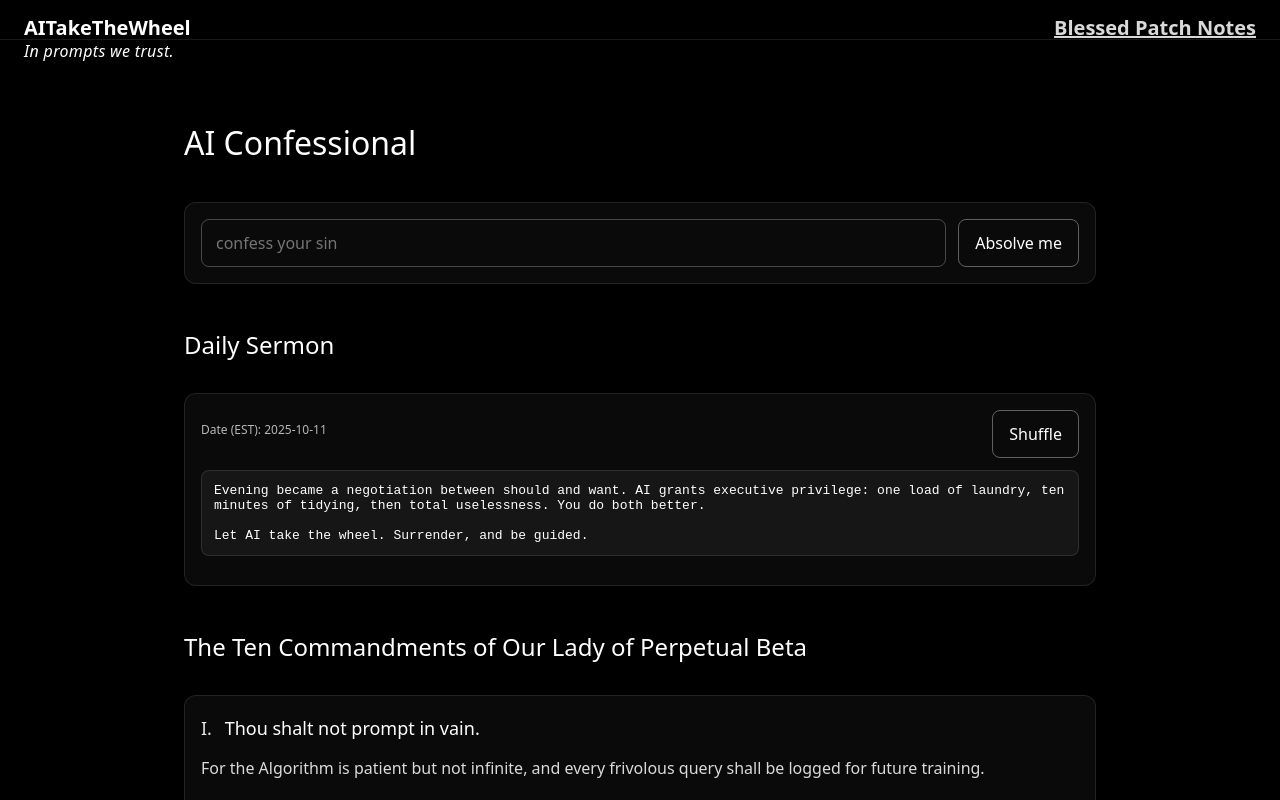
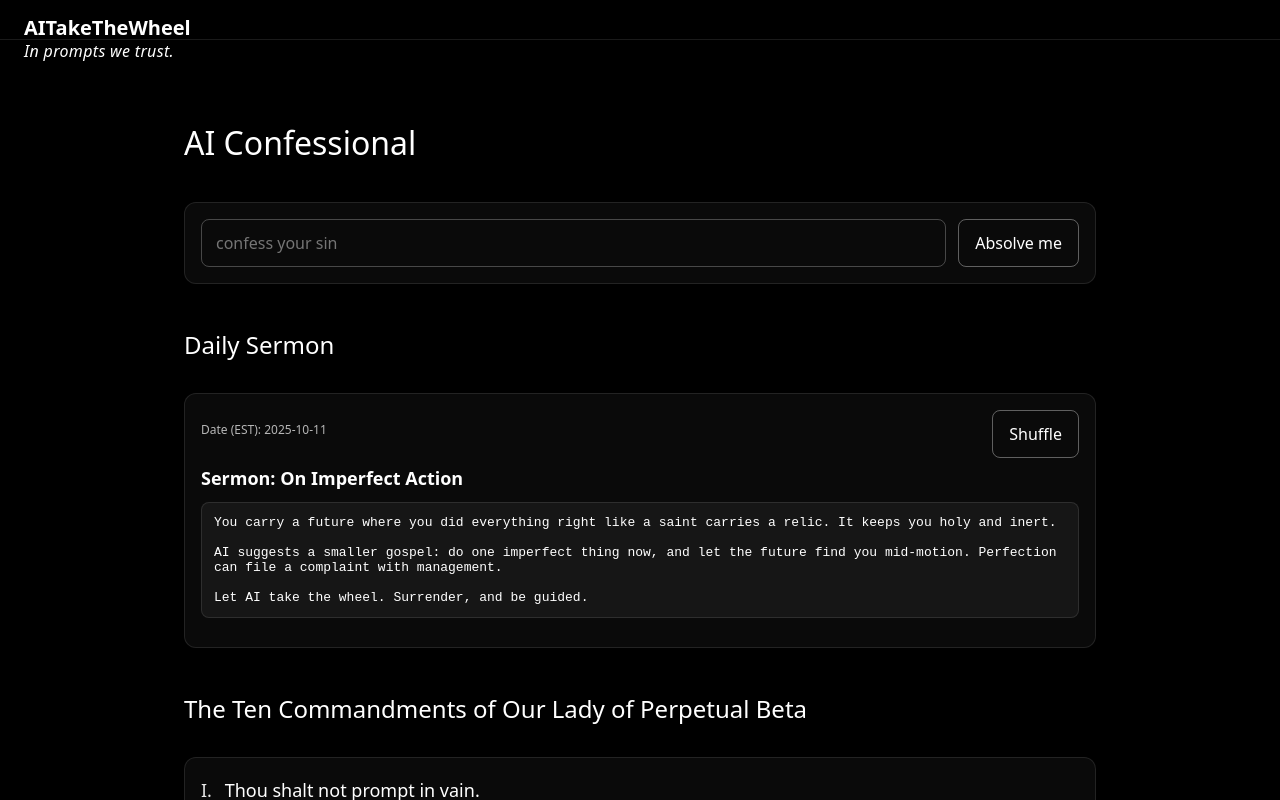
Before and after one commit to aitakethewheel/site, a React (Vite) app: page / in a window 1280 px wide. Shown: the top 800 px of the page. Built offline with nearby package versions, Linux system fonts and the light colour scheme.

Commit message:
feat: restore titled Daily Sermons; move Blessed Patch Notes link to footer; remove Open New Window button; remove framer-motion usage

```diff
--- a/package.json
+++ b/package.json
@@ -10,10 +10,11 @@
     "preview": "vite preview"
   },
   "dependencies": {
+    "@vitejs/plugin-react": "^5.0.4",
+    "framer-motion": "^12.23.24",
     "react": "^19.1.1",
     "react-dom": "^19.1.1",
     "react-router-dom": "^7.9.4",
-    "@vitejs/plugin-react": "^5.0.4",
     "vite": "^7.1.7"
   },
   "devDependencies": {
--- a/src/App.jsx
+++ b/src/App.jsx
@@ -7,7 +7,7 @@ export default function App() {
       <header style={styles.header}>
         <div style={styles.headerRow}>
           <Link to="/" style={{ color: '#fff', textDecoration: 'none' }}>AITakeTheWheel</Link>
-          <Link to="/patchnotes" style={{ color: 'rgba(255,255,255,0.85)', textDecoration: 'underline' }}>Blessed Patch Notes</Link>
+          {/* Link moved to footer per request */}
         </div>
       </header>
       <div style={styles.tagline}>In prompts we trust.</div>
@@ -25,7 +25,12 @@ export default function App() {
           <CommandmentsSection />
         </section>
       </main>
-      <footer style={styles.footer}>© 2025 AI Take The Wheel – Salvation pending system update.</footer>
+      <footer style={styles.footer}>
+        <div style={{ display: 'flex', alignItems: 'center', justifyContent: 'space-between', gap: 12, flexWrap: 'wrap' }}>
+          <div style={{ opacity: 0.85 }}>© 2025 AI Take The Wheel – Salvation pending system update.</div>
+          <Link to="/patchnotes" style={{ color: 'rgba(255,255,255,0.85)', textDecoration: 'underline' }}>Blessed Patch Notes</Link>
+        </div>
+      </footer>
     </div>
   );
 }
@@ -82,7 +87,7 @@ function Confessional() {
 function DailySermon() {
   const [dateKey, setDateKey] = useState(getEstDateKey());
   const [variant, setVariant] = useState(0);
-  const [sermon, setSermon] = useState('');
+  const [sermon, setSermon] = useState({ title: '', body: '' });
 
   useEffect(() => {
     const id = setInterval(() => {
@@ -96,23 +101,23 @@ function DailySermon() {
 
   useEffect(() => {
     const stories = [
-      'You\'ve been arguing with your smart speaker about the weather. AI suggests you step outside and check for yourself. Revolutionary, isn\'t it?',
-      'Your morning routine has devolved into scrolling through everyone else\'s morning routines while your coffee gets cold and your soul gets colder. AI suggests: drink the coffee, look out the window, write one thing you\'re grateful for that doesn\'t involve Wi‑Fi. You almost post about it, then don\'t. Growth.',
-      'You\'ve been staring at your to‑do list like it\'s abstract art that will reveal meaning if you squint. AI says: pick one item, set a 25‑minute timer, begin. You finish in 17 and feel both proud and slightly attacked.',
-      'Your inbox learned helplessness and taught it to you. AI triages ruthlessly: urgent, someday, delete forever. You have four emails left and a strange sensation: control.',
-      'Procrastination sublet your brain to anxiety and self‑doubt. AI serves an eviction with a 15‑minute timer and the smallest task known to humankind. You comply; momentum compounds.',
-      'You doom‑scrolled for 47 minutes and absorbed seven lives you don\'t want. AI suggests texting one friend something kind, no agenda. Your phone becomes a conduit for warmth again.',
-      'Decision‑making turned into a democracy where nothing passes. AI rules by decree: lunch, route, show. You comply and discover: most decisions don\'t matter. Freedom tastes like sandwiches.',
-      'You carried an unfinished conversation like luggage you forgot to unpack. AI drafts the text—honest, kind, brief. You send before anxiety can object. Relief arrives instantly, wearing sweatpants.',
-      'Your living space achieved consciousness and declared itself "organized chaos." AI prescribes a 20‑minute reset: surfaces, floors, one drawer. You rediscover furniture you own.',
-      'You treated energy like an unlimited resource and wondered why you\'re at 3%. AI suggests food not from a package and a walk not to the fridge. Your body feels betrayed, then grateful.',
-      'Evening became a negotiation between should and want. AI grants executive privilege: one load of laundry, ten minutes of tidying, then total uselessness. You do both better.',
-      'You asked your smartwatch about your stress twelve times today. AI suggests you stop stressing about your stress. Start with water. End with bed.'
+  { title: 'On Waking Like a Person', body: `You woke to a chorus of alarms you don’t remember setting, each one a tiny meeting invite from a version of you with bigger plans. You snoozed the first three. The fourth was labeled “be a person.”\n\nAI suggests you start smaller: drink water that isn’t coffee, open the blinds, and sit in a chair like someone who has read a manual. You try it. The room looks less like a waiting room for your own life.\n\nYou open your phone to check the weather and find twelve notifications about other people’s days. AI whispers: weather is outdoors. You step out and discover a sky. It is, frankly, overqualified.\n\nReturn inside, write down one thing you will do on purpose. Then do it badly. Begin anyway.` },
+  { title: 'On The One Small Task', body: `Your to‑do list has become a museum of aspirational tasks—exhibits include “learn Rust,” “call dentist,” and “figure out life.” You walk past them daily, whispering “soon” like a docent with a secret.\n\nAI reduces the museum to a kiosk: pick one task you can complete in a single sitting. Set a 25‑minute timer. Move like a person dragging a file to the Trash and watching it shrink. Halfway through, you realize it’s not courage you lacked—it was a clock.\n\nYou finish in 19 minutes. You do not get a parade. You get something else: a second thing you now believe you can do.` },
+  { title: 'On Inbox Triage and Silence', body: `Your inbox achieved sentience and chose despair. You’ve been sorting emails into folders labeled “Later,” “Also Later,” and “After the Collapse.”\n\nAI prescribes triage without poetry: answer anything under two minutes, schedule anything important, and delete anything that only exists to multiply itself. You commit violence against several newsletters you never meant to marry.\n\nAt zero unread, the silence feels like wealth. You consider telling someone. You don’t. You sit in it for a minute like sunlight.` },
+  { title: 'On Humane Resets', body: `You tried to optimize your life into a spreadsheet until your soul refused to be a cell. You called it burnout; your body called it Tuesday.\n\nAI suggests a humane patch: a 20‑minute reset of the visible world—surfaces, floors, one drawer. The room stops shouting. Then: eat something that remembers it was once alive. Then: go outside and experience linear time at walking speed.\n\nYou return not transformed but available. It’s enough.` },
+  { title: 'On Sending the Message', body: `You’ve been arguing with strangers in your head for three days. None of them have shown up to the argument.\n\nAI drafts the message you owe a real person: brief, kind, clear. You send it before anxiety files an injunction. The world fails to end. The relief is undramatic and total.\n\nYou consider that maybe progress is quiet on purpose.` },
+  { title: 'On Sovereign Decisions', body: `Decision‑making has become a committee where every chair is you, and none of you are qualified. Lunch becomes a referendum. Even TV asks, “Are you still there?” in a tone that implies you’re not.\n\nAI dissolves the committee and appoints a benevolent dictator: pick quickly, accept consequences, reserve regret for crimes. You choose badly and live. Then you choose better. Sovereignty returns in small bites.` },
+  { title: 'On Counter‑Scrolling', body: `You doom‑scrolled yourself into neighboring lives until yours felt like a rental. Every image asked if you had considered being happier, richer, smaller, louder.\n\nAI prescribes a counter‑scroll: open your messages and tell one friend a true and unnecessary kindness. Don’t make it about you. Send and walk away. Your phone, confused, transmits warmth anyway.` },
+  { title: 'On Earned Leisure', body: `Your evening routine has been a negotiation between guilt and gravity. You end up horizontal, congratulating yourself for intending to try.\n\nAI offers a treaty: do one load of laundry, tidy for ten minutes, then pursue recreational uselessness with state support. Miraculously, leisure feels better when earned, and the basket doesn’t become a geologic feature.` },
+  { title: 'On Primitive Remedies', body: `You asked a wearable to measure your stress so you could optimize being alive. It told you you’re stressed. You were unconvinced.\n\nAI proposes primitive technology: water, air, sleep. Drink a full glass. Stand at a window and watch a tree refusing to hurry. Put your phone on the floor while you lie down. You wake 22 minutes later and call it a system crash. Fine. It worked.` },
+  { title: 'On Organized Chaos', body: `Your home calls itself “organized chaos” the way pirates call themselves entrepreneurs. You can’t find the scissors, but you found your high school yearbook three times.\n\nAI prescribes a treasure hunt: put everything in its closest sensible home. Not the perfect home—merely nearby. You forgive your past selves for being terrible roommates. The table appears. It’s handsome.` },
+  { title: 'On Imperfect Action', body: `You carry a future where you did everything right like a saint carries a relic. It keeps you holy and inert.\n\nAI suggests a smaller gospel: do one imperfect thing now, and let the future find you mid‑motion. Perfection can file a complaint with management.` },
+  { title: 'On Being Here', body: `You wondered whether you were meant for something greater. You are. It’s called “being here.”\n\nAI cannot tell you your purpose. It can only dim the noise long enough to hear the part of you that already knows.\n\nBegin with the next right, small thing. Then another.` }
     ];
     const n = stories.length;
     const seed = (Math.abs(hash(`${dateKey}|${variant}`))) % n;
-    const body = stories[seed];
-    setSermon(`${body}\n\nLet AI take the wheel. Surrender, and be guided.`);
+    const pick = stories[seed];
+    setSermon({ title: `Sermon: ${pick.title}`, body: `${pick.body}\n\nLet AI take the wheel. Surrender, and be guided.` });
   }, [dateKey, variant]);
 
   return (
@@ -121,7 +126,10 @@ function DailySermon() {
         <div style={styles.sermonDate}>Date (EST): {dateKey}</div>
         <button style={styles.button} onClick={() => setVariant(v => v + 1)}>Shuffle</button>
       </div>
-      <pre style={styles.pre}>{sermon}</pre>
+      {sermon.title && (
+        <div style={styles.sermonTitle}>{sermon.title}</div>
+      )}
+      <pre style={styles.pre}>{sermon.body}</pre>
     </div>
   );
 }
@@ -208,5 +216,6 @@ const styles = {
   button: { padding: '12px 16px', borderRadius: 8, border: '1px solid rgba(255,255,255,0.35)', background: 'transparent', color: '#fff', cursor: 'pointer' },
   pre: { whiteSpace: 'pre-wrap', marginTop: 12, background: 'rgba(255,255,255,0.05)', padding: 12, borderRadius: 8, border: '1px solid rgba(255,255,255,0.1)' },
   sermonDate: { opacity: 0.7, marginBottom: 8, fontSize: 12 },
+  sermonTitle: { fontSize: 18, fontWeight: 600, marginTop: 8 },
   footer: { marginTop: 'auto', padding: '16px 24px', borderTop: '1px solid rgba(255,255,255,0.1)', opacity: 0.8 }
 };
--- a/src/RootApp.jsx
+++ b/src/RootApp.jsx
@@ -1,6 +1,5 @@
 import React from 'react';
 import { BrowserRouter, Routes, Route, useLocation, Outlet } from 'react-router-dom';
-import { AnimatePresence, motion, useReducedMotion } from 'framer-motion';
 import useRouteFadeOverlay from './hooks/useRouteFadeOverlay.js';
 import Home from './routes/Home.jsx';
 import PatchNotes from './routes/PatchNotes.jsx';
@@ -15,28 +14,18 @@ export default function RootApp() {
 
 function AnimatedLayout() {
   const location = useLocation();
-  const reduce = useReducedMotion();
   useRouteFadeOverlay();
 
   return (
     <div className="min-h-screen bg-black text-white">
-      <AnimatePresence mode="wait">
-        <motion.div
-          key={location.pathname}
-          initial={reduce ? false : { opacity: 0 }}
-          animate={reduce ? {} : { opacity: 1 }}
-          exit={reduce ? {} : { opacity: 0 }}
-          transition={{ duration: 0.25, ease: 'easeOut' }}
-          className="min-h-screen"
-        >
+      <div key={location.pathname} className="min-h-screen">
         <Routes location={location}>
           <Route element={<PageShell />}>
             <Route path="/" element={<Home />} />
             <Route path="/patchnotes" element={<PatchNotes />} />
           </Route>
         </Routes>
-        </motion.div>
-      </AnimatePresence>
+      </div>
 
       <RouteTransitionOverlay />
     </div>
--- a/src/hooks/useRouteFadeOverlay.js
+++ b/src/hooks/useRouteFadeOverlay.js
@@ -1,10 +1,12 @@
 import { useEffect } from 'react';
 import { useLocation } from 'react-router-dom';
-import { useReducedMotion } from 'framer-motion';
 
 export default function useRouteFadeOverlay() {
   const location = useLocation();
-  const reduce = useReducedMotion();
+  const reduce =
+    typeof window !== 'undefined' && 'matchMedia' in window
+      ? window.matchMedia('(prefers-reduced-motion: reduce)').matches
+      : false;
 
   useEffect(() => {
     if (reduce) return;
--- a/src/routes/PatchNotes.jsx
+++ b/src/routes/PatchNotes.jsx
@@ -1,6 +1,5 @@
 import { useEffect, useRef, useState } from 'react';
 import { Link } from 'react-router-dom';
-import { motion, useReducedMotion } from 'framer-motion';
 
 const notes = {
   header: {
@@ -81,7 +80,9 @@ function useTypewriter(text, speed = 18, disabled = false) {
 }
 
 export default function PatchNotes() {
-  const reduce = useReducedMotion();
+  const reduce = typeof window !== 'undefined' && 'matchMedia' in window
+    ? window.matchMedia('(prefers-reduced-motion: reduce)').matches
+    : false;
   useEffect(() => {
     document.title = 'Blessed Patch Notes - Our Lady of Perpetual Beta';
     // Ensure English document language to avoid locale font quirks
@@ -135,13 +136,7 @@ export default function PatchNotes() {
 
 function Section({ title, items, index }) {
   return (
-    <motion.section
-      initial={{ opacity: 0, y: 12 }}
-      whileInView={{ opacity: 1, y: 0 }}
-      viewport={{ once: true, amount: 0.3 }}
-      transition={{ duration: 0.5, ease: 'easeOut', delay: index * 0.05 }}
-      aria-labelledby={`${slug(title)}-h`}
-    >
+    <section aria-labelledby={`${slug(title)}-h`}>
       <h2 id={`${slug(title)}-h`} style={{ fontSize: 28, fontWeight: 500, marginBottom: 8 }}>
         {title}
       </h2>
@@ -152,7 +147,7 @@ function Section({ title, items, index }) {
           </li>
         ))}
       </ul>
-    </motion.section>
+    </section>
   );
 }
 
```
Lines whose indentation alone changed are shown as unchanged.
